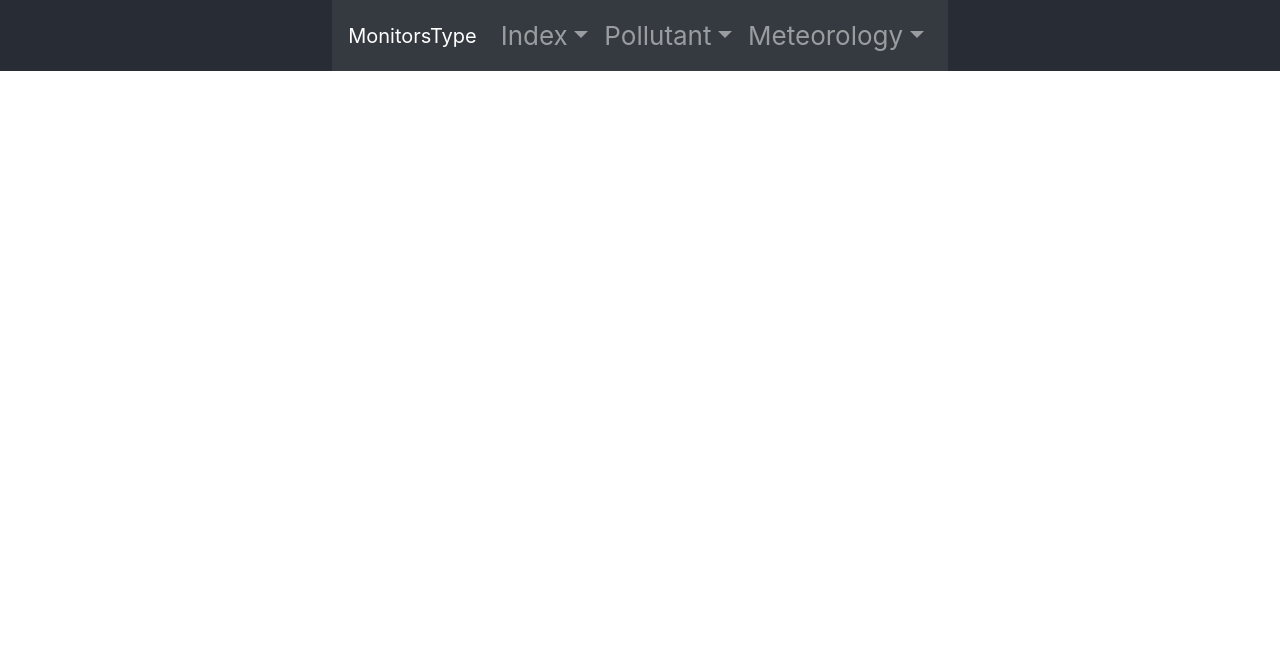
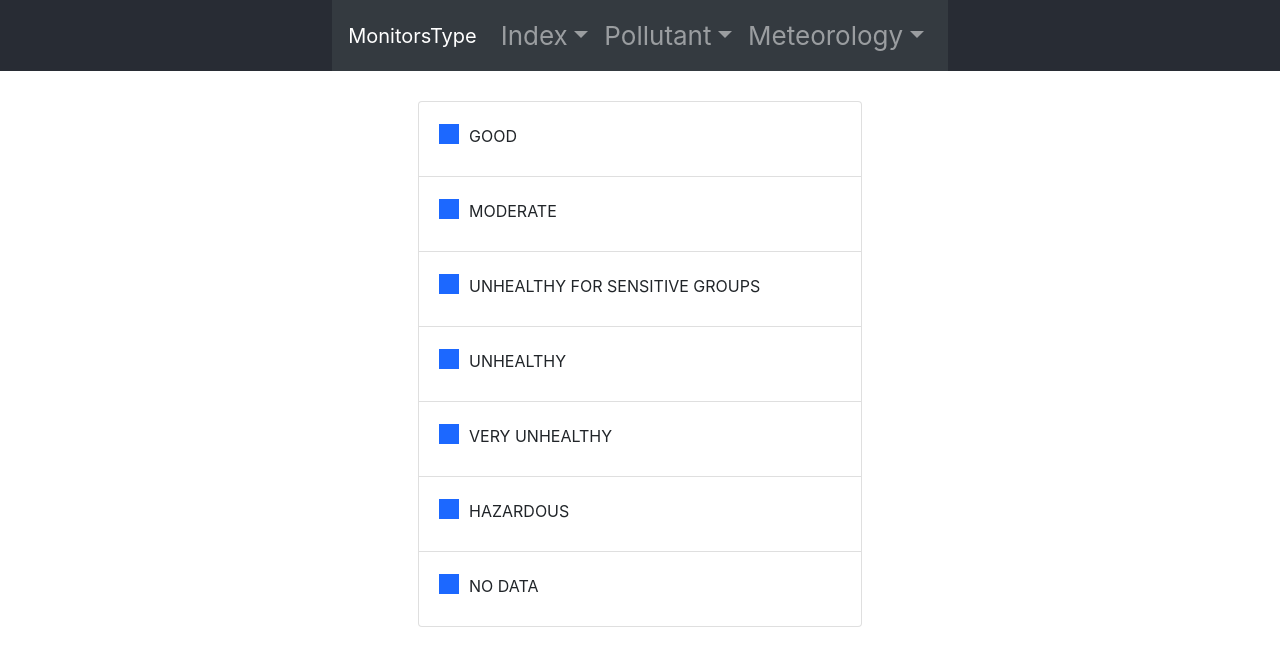
Before and after one commit to OfirSab/Monitors-menu, a React (Create React App) app: page / in a window 1280 px wide. Shown: the top 666 px of the page. Built offline with nearby package versions, Linux system fonts and the light colour scheme.

Commit message:
adding tags to the legend component

```diff
--- a/src/App.css
+++ b/src/App.css
@@ -41,3 +41,27 @@
 	height: 10px;
 	background-color: #61dafb;
 }
+.container {
+	text-align: -webkit-center;
+}
+.tag {
+	display: inline-flex;
+	margin: 0;
+	padding: 0;
+	padding-top: 10px;
+}
+.list-group {
+	margin-top: 30px;
+	width: 40%;
+	justify-content: center;
+	display: flex;
+	text-align: start;
+}
+.tag-color {
+	padding: 0;
+	margin: 0;
+	width: 20px;
+	height: 20px;
+	background-color: #1c68ff;
+	margin-right: 10px;
+}
--- a/src/components/Legend.js
+++ b/src/components/Legend.js
@@ -1,25 +1,40 @@
-import React , {Fragment} from 'react'
+import React, { Component , Fragment } from "react";
 import { NavItems } from '../data/Data'
 
-const Legend = (legendId) => {
-    const li = []
-    return (
-      <div className="container">
-          <ul>
-            {NavItems.Legends.map((legend,index)=>{
-                if(legend.Id == legendId.legendId){
+class Legend extends Component {
+    state = {
+        tags: []
+    }
+
+    render(){
+        NavItems.Legends.map((legend)=>{
+            if(legend.Id == this.props.legendId){
                 legend.tags.map((tag,index)=>{
+                    this.state.tags.push(tag.Label)
                     console.log(tag.Label);
-                        li.push(`<li key=${index}>${tag.Label}</li>`);
+                    <li key={index}>{tag.Label}</li>;
                 })
 
             }
-                })}
-                {/* {li.map(row =>{ return row})} */}
+            })
+            console.log("tags:"+this.state.tags);
+        console.log(this.props.legendId);
+        return (
+          <div className="container">
+                <ul className="list-group">
+              {this.state.tags.map((tag,index) => (
+                <li key={index} className="list-group-item">
+                    <div className="tag">
+                        <div className="tag-color"/>
+                        <p>{tag}</p>
+                    </div>
+                </li>
+              ))}
             </ul>
           </div>
         )
       }
 
+    }
 
 export default Legend
```
Lines whose indentation alone changed are shown as unchanged.
